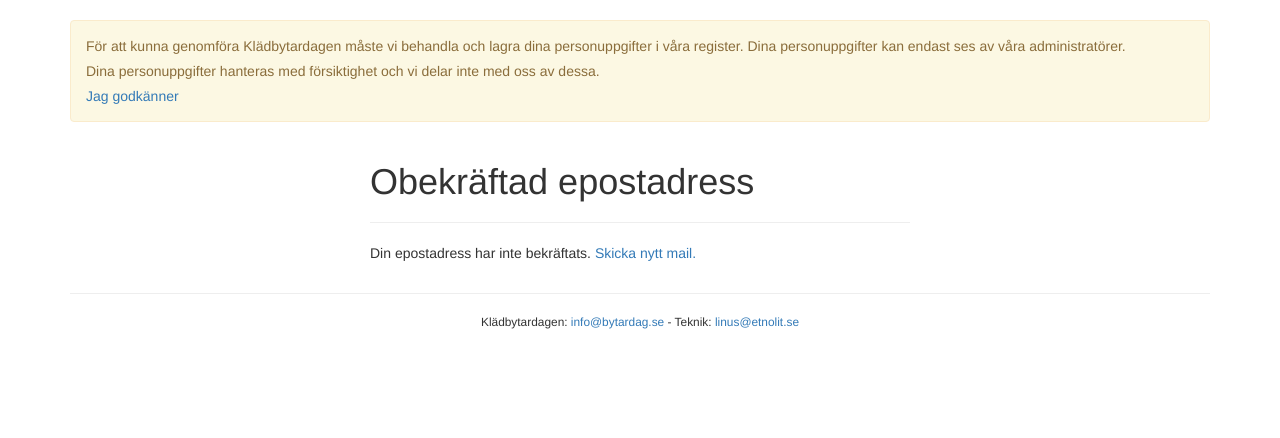
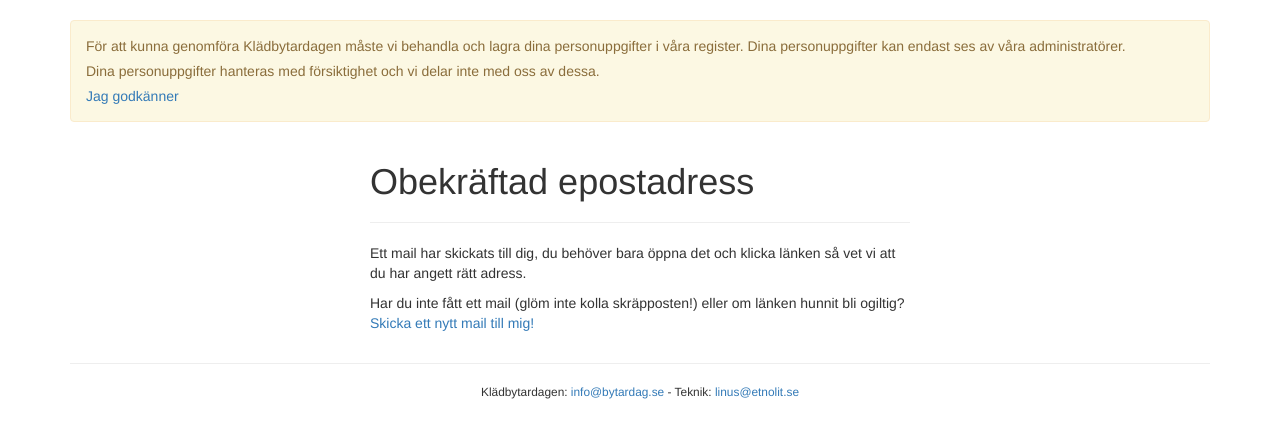
Before and after one commit to Limpan/bytardag, a Flask app: page /auth/unconfirmed in a window 1280 px wide. Shown: the part 52-490 px from the top of the page. Run offline with Flask 2, Linux system fonts and the light colour scheme; the visitor is signed in with stand-in values (Sample User, id 1); data comes from the database, SQL or seed files in the repository; some libraries are stand-ins or nearby versions.

Commit message:
Improved text unconfirmed email page.

```diff
--- a/web/app/templates/auth/unconfirmed.html
+++ b/web/app/templates/auth/unconfirmed.html
@@ -7,6 +7,12 @@
   <div class="col-md-6 col-md-offset-3">
     <h1>Obekräftad epostadress</h1>
     <hr>
-    <p>Din epostadress har inte bekräftats. <a href="{{ url_for('auth.resend_confirmation') }}">Skicka nytt mail.</a></p>
+    <p>
+      Ett mail har skickats till dig, du behöver bara öppna det och klicka
+      länken så vet vi att du har angett rätt adress.
+    </p>
+    <p>
+      Har du inte fått ett mail (glöm inte kolla skräpposten!) eller om länken hunnit bli ogiltig? <a href="{{ url_for('auth.resend_confirmation') }}">Skicka ett nytt mail till mig!</a>
+    </p>
   </div>
 {% endblock %}
```
